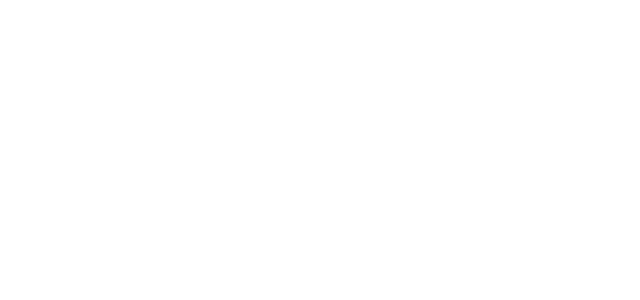
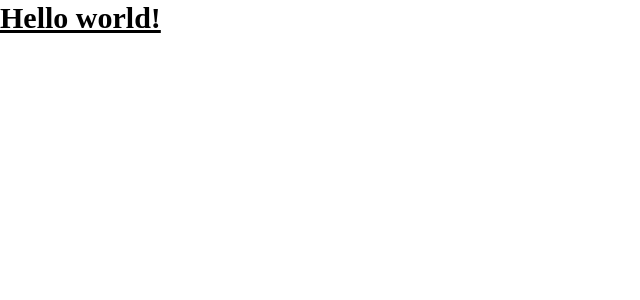
Before and after one commit to erpankajk4/ShopyShop-Redux-Version-, a React (Create React App) app: page / in a window 1280 px wide. Shown: the top 300 px of the page, without its empty margins (0-640 px from the left). Built offline with nearby package versions, Linux system fonts and the light colour scheme.

Commit message:
setting up TailwindCss

```diff
--- a/package.json
+++ b/package.json
@@ -36,5 +36,8 @@
       "last 1 firefox version",
       "last 1 safari version"
     ]
+  },
+  "devDependencies": {
+    "tailwindcss": "^3.3.3"
   }
 }
--- a/src/App.js
+++ b/src/App.js
@@ -2,9 +2,12 @@
 
 function App() {
   return (
-    <div>
+<>
+<h1 className="text-3xl font-bold underline">
+      Hello world!
+    </h1>
 
-    </div>
+</>
   )
 }
 
--- a/src/index.css
+++ b/src/index.css
@@ -1,3 +1,7 @@
+@tailwind base;
+@tailwind components;
+@tailwind utilities;
+
 * {
   margin: 0;
   padding: 0;
--- /dev/null
+++ b/tailwind.config.js
@@ -0,0 +1,10 @@
+/** @type {import('tailwindcss').Config} */
+module.exports = {
+  content: [
+    './src/**/*.{js,jsx,ts,tsx}', // Include all JavaScript and TypeScript files
+  ],
+  theme: {
+    extend: {},
+  },
+  plugins: [],
+}
```
Also changed, not shown: SOP.txt, 1 other file (tests, documents, lock files or other folders).
